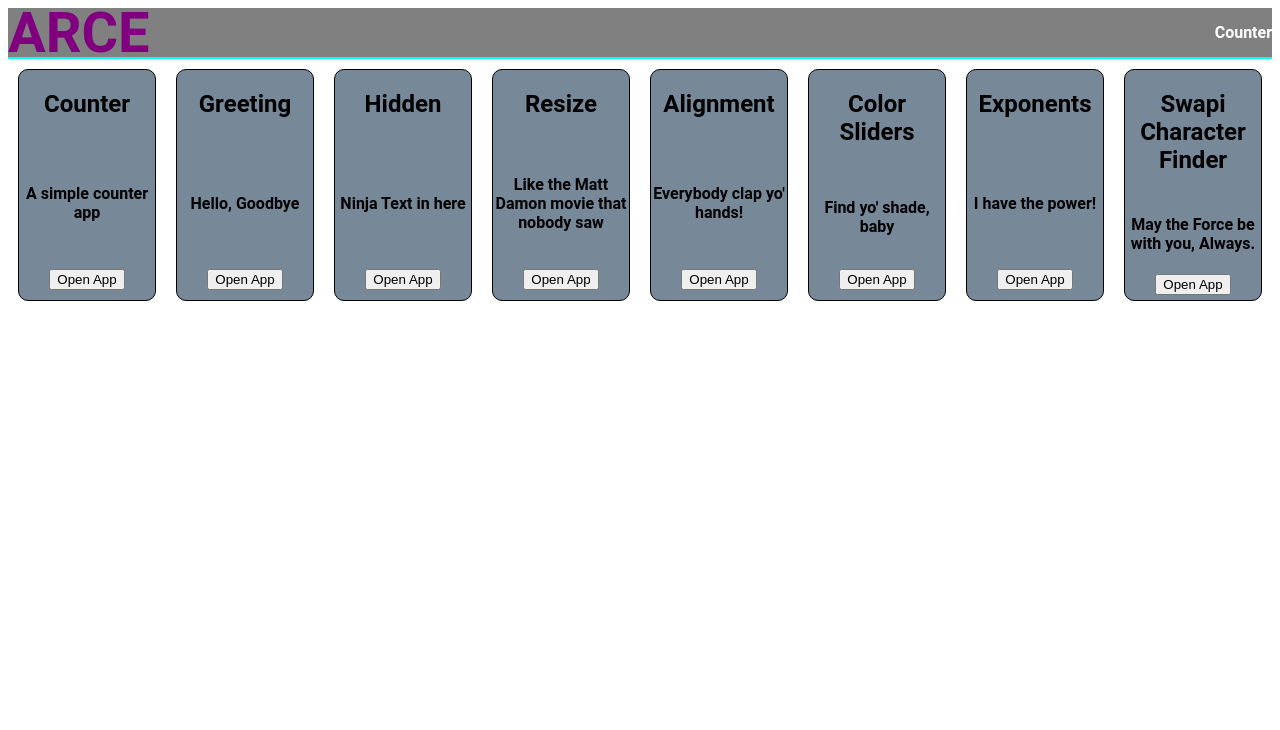
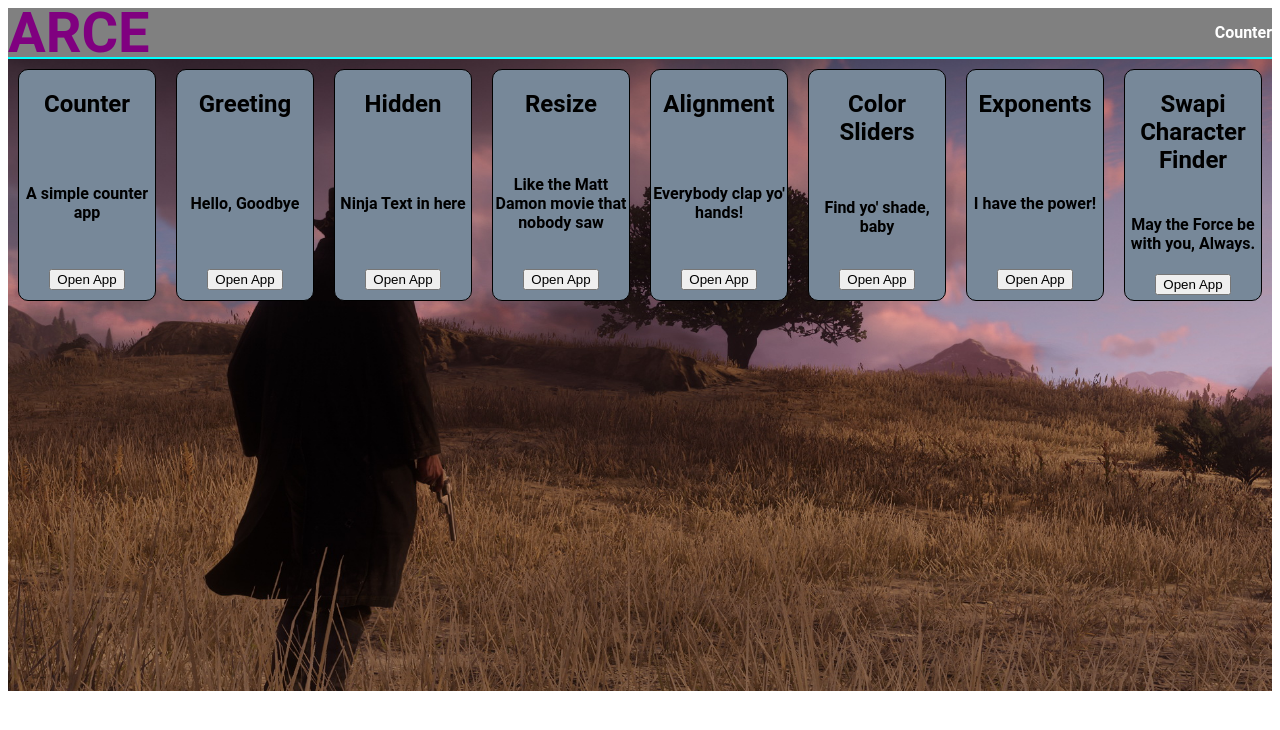
Before and after one commit to BadArce/reactwidgetspractice, a React (Create React App) app: page / in a window 1280 px wide. Shown: the top 730 px of the page. Built offline with nearby package versions, Linux system fonts and the light colour scheme; the HTML template or start-up script is replaced by a standard one.

Commit message:
Added Background

```diff
--- a/src/components/Dashboard.js
+++ b/src/components/Dashboard.js
@@ -1,8 +1,17 @@
 import { Link } from "react-router-dom";
+
+import background from "../images/RDRBackground.jpg";
+
+const bckgrnd = {
+    backgroundImage : `url(${background})`,
+    backgroundSize: "cover",
+    backgroundRepeat: "no-repeat",
+    aspectRatio: "2/1",
+}
 
 export default function Dashboard(){
     return(
-        <div className="dashboard-container">
+        <div className="dashboard-container" style={bckgrnd}>
             <div className="widgets">
                 <h2>Counter</h2>
                 <h4>A simple counter app</h4>
--- a/src/styles/common.scss
+++ b/src/styles/common.scss
@@ -47,6 +47,7 @@ h1,h2,h3,h4,h5,h6,p,a{
 .dashboard-container{
     display: flex;
 
+
     .widgets{
         height: 220px;
         width: 180px;
```
Also changed, not shown: src/images/RDRBackground.jpg (added), 1 other file (tests, documents, lock files or other folders).
